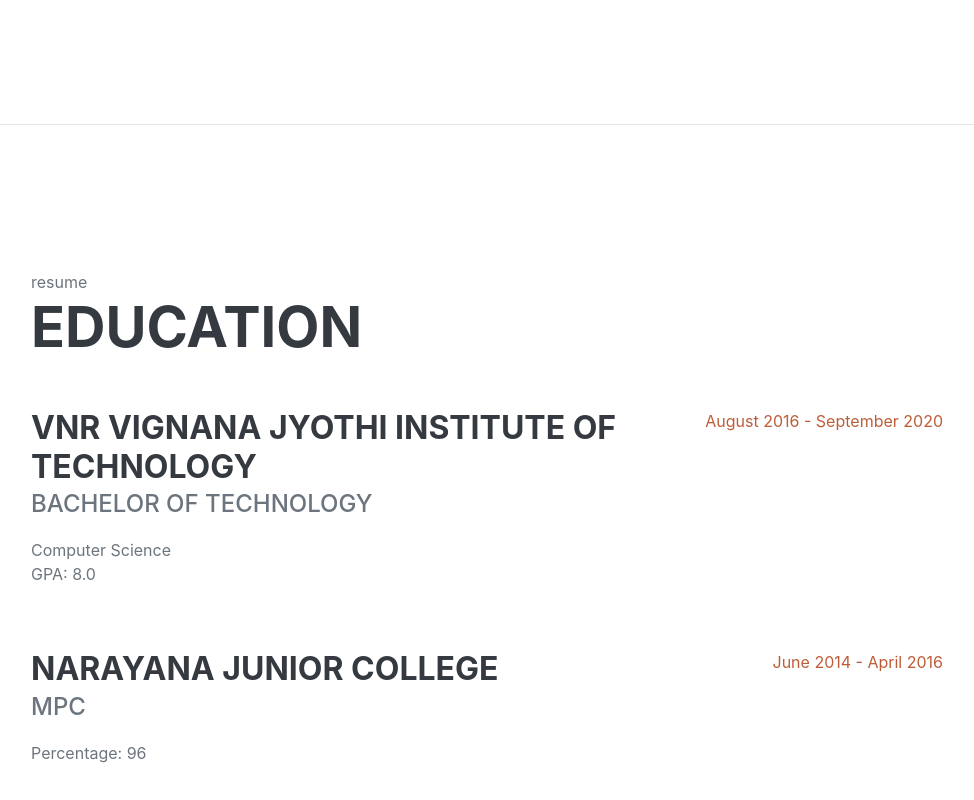
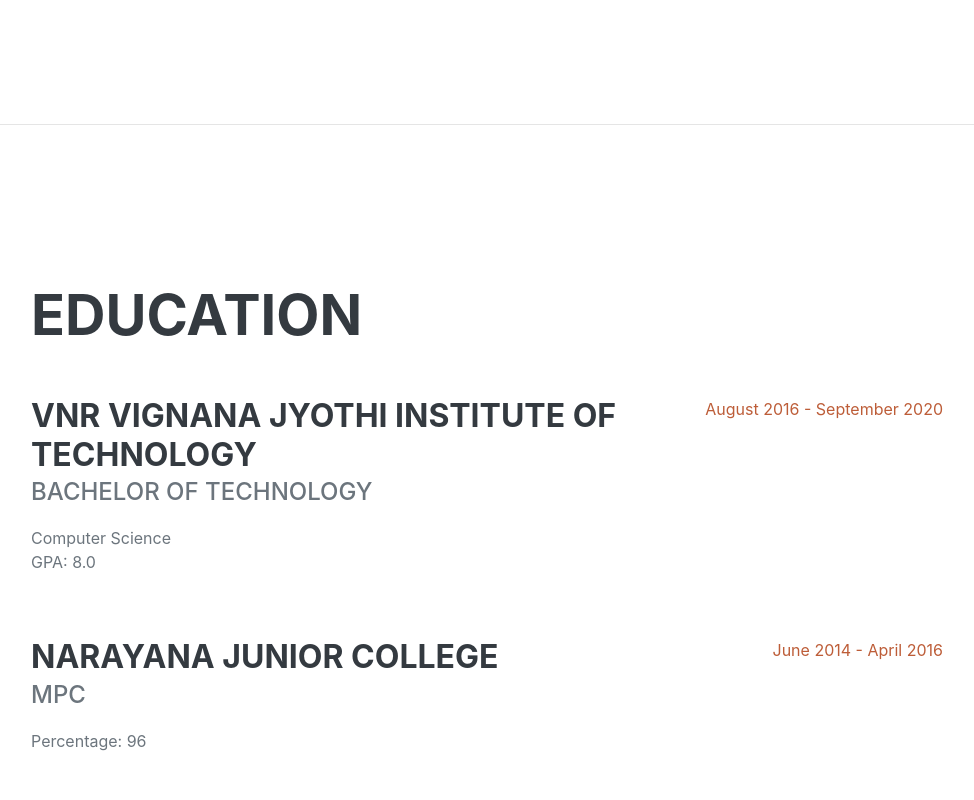
Before and after one commit to kingsamurai123/kingsamurai123.github.io, a plain HTML site: page about.html in a window 1280 px wide. Shown: the part 1607-2407 px from the top of the page, without its empty margins (289-1263 px from the left). Drawn offline with nearby package versions, Linux system fonts and the light colour scheme; a web font is replaced by a local one.

Commit message:
Minor mistake
Simple error

```diff
--- a/about.html
+++ b/about.html
@@ -106,7 +106,7 @@
 
                 <!-- Education-->
                 <section class="resume-section" id="education">
-                    <div class="resume-section-content">resume
+                    <div class="resume-section-content">
                         <h2 class="mb-5">Education</h2>
                         <div class="d-flex flex-column flex-md-row justify-content-between mb-5">
                             <div class="flex-grow-1">
```
